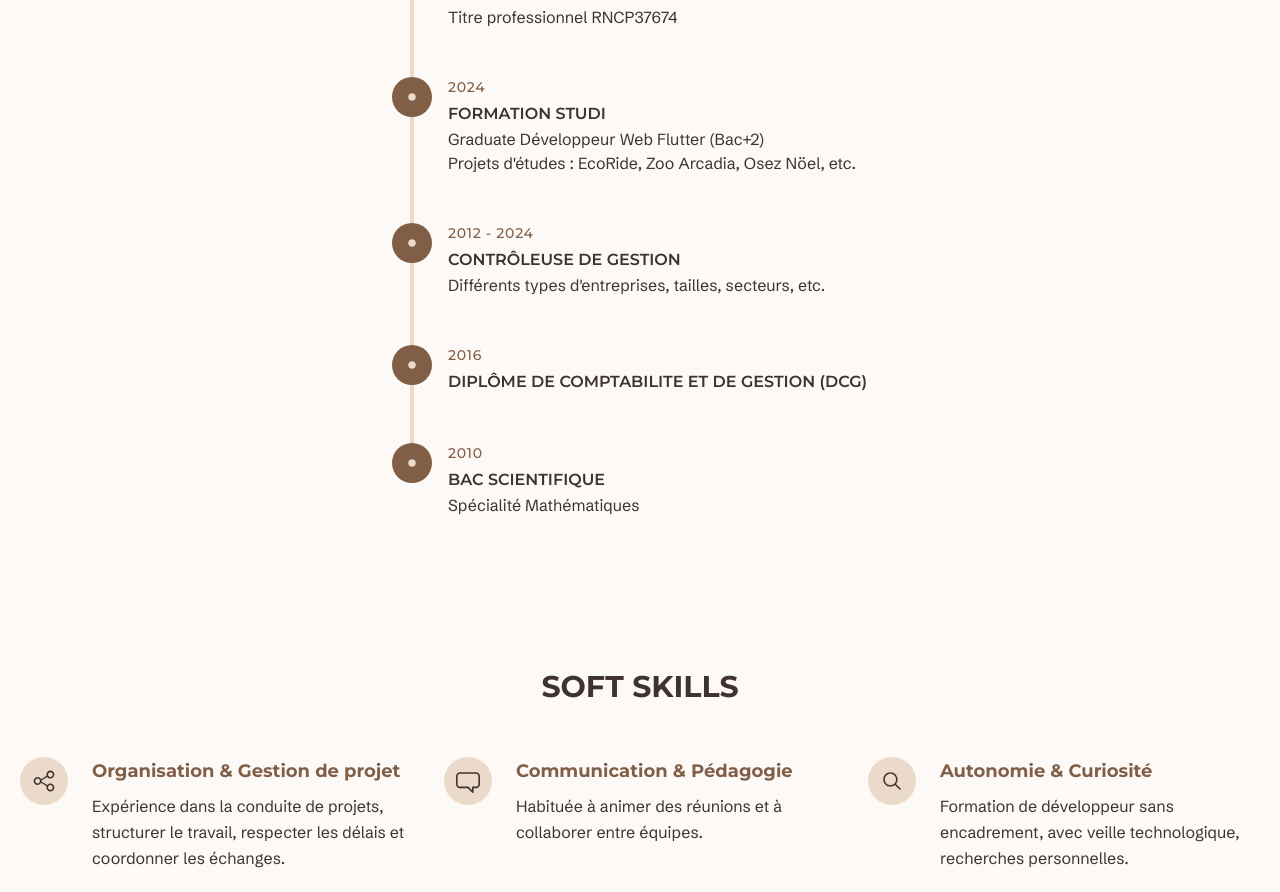
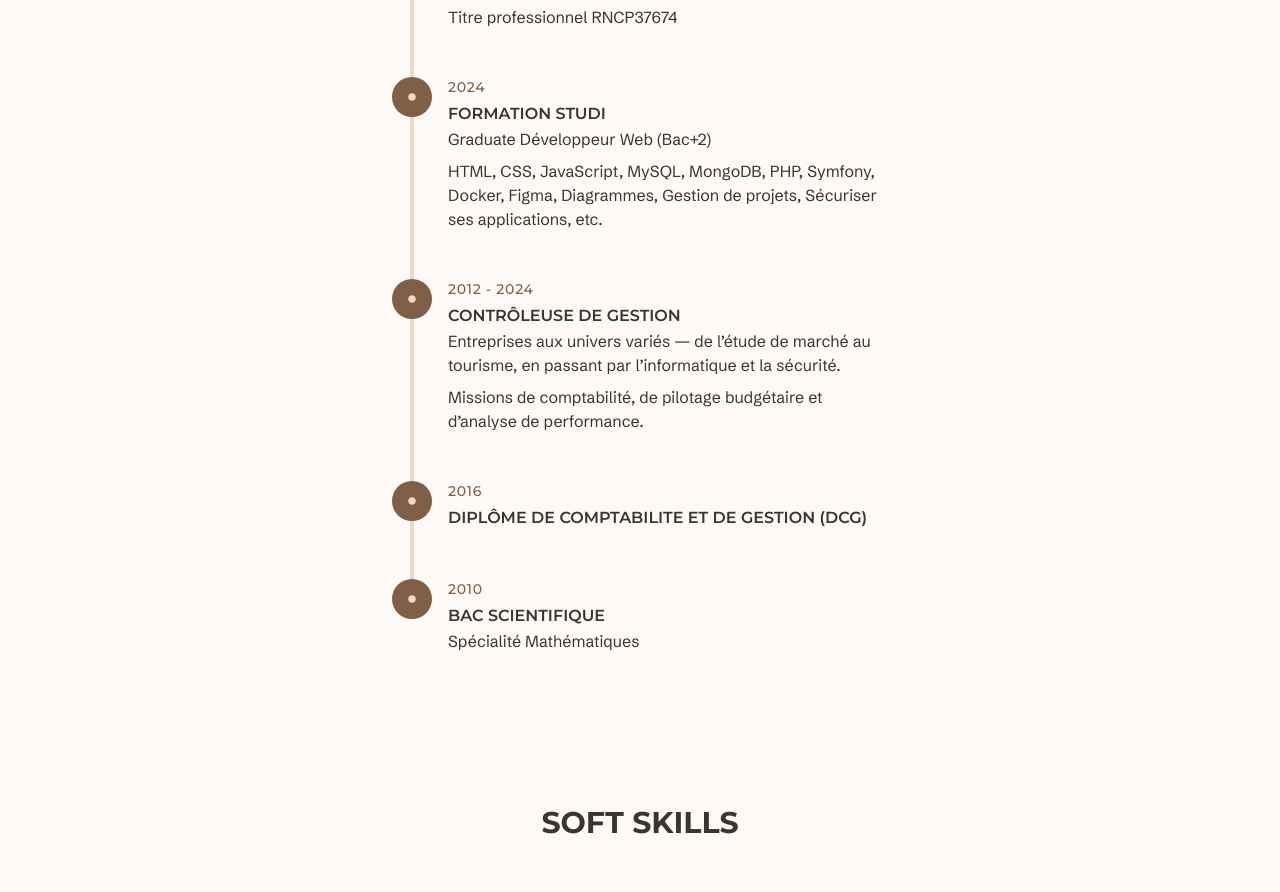
Before and after one commit to jeanne-bdh/portfolio, a React (Vite) app: page / in a window 1280 px wide. Shown: the part 1865-2757 px from the top of the page. Built offline with nearby package versions, Linux system fonts and the light colour scheme.

Commit message:
ajust front

```diff
--- a/src/components/Experiences.tsx
+++ b/src/components/Experiences.tsx
@@ -33,7 +33,8 @@ const Experiences = () => {
                                 <div className="flex-grow pl-4">
                                     <h3 className="font-medium title-font text-sm text-brown11 mb-1 tracking-wider">2024</h3>
                                     <h2 className="leading-relaxed font-semibold text-brown12">FORMATION STUDI</h2>
-                                    <p className="text-brown12">Graduate Développeur Web Flutter (Bac+2) <br /> Projets d'études : EcoRide, Zoo Arcadia, Osez Nöel, etc.</p>
+                                    <p className="text-brown12">Graduate Développeur Web (Bac+2)</p>
+                                    <p className="text-brown12 pt-2">HTML, CSS, JavaScript, MySQL, MongoDB, PHP, Symfony, Docker, Figma, Diagrammes, Gestion de projets, Sécuriser ses applications, etc.</p>
                                 </div>
                             </div>
                             <div className="flex relative pb-12">
@@ -46,7 +47,8 @@ const Experiences = () => {
                                 <div className="flex-grow pl-4">
                                     <h3 className="font-medium title-font text-sm text-brown11 mb-1 tracking-wider">2012 - 2024</h3>
                                     <h2 className="leading-relaxed font-semibold text-brown12">CONTRÔLEUSE DE GESTION</h2>
-                                    <p className="text-brown12">Différents types d'entreprises, tailles, secteurs, etc.</p>
+                                    <p className="text-brown12">Entreprises aux univers variés — de l’étude de marché au tourisme, en passant par l’informatique et la sécurité.</p>
+                                    <p className="text-brown12 pt-2">Missions de comptabilité, de pilotage budgétaire et d’analyse de performance.</p>
                                 </div>
                             </div>
                             <div className="flex relative pb-12">
```
